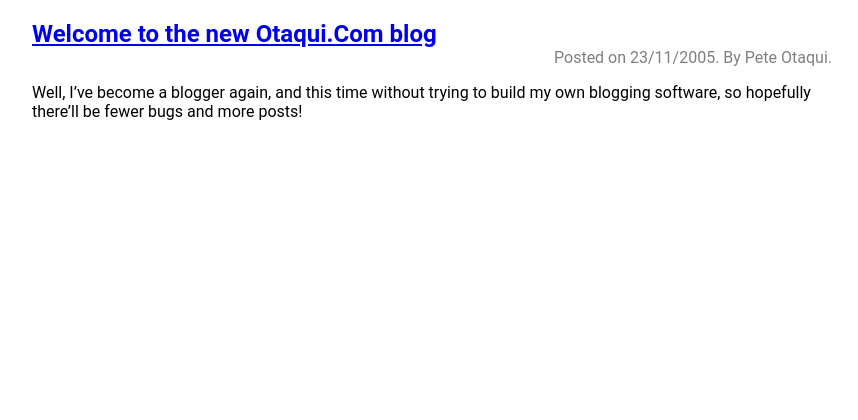
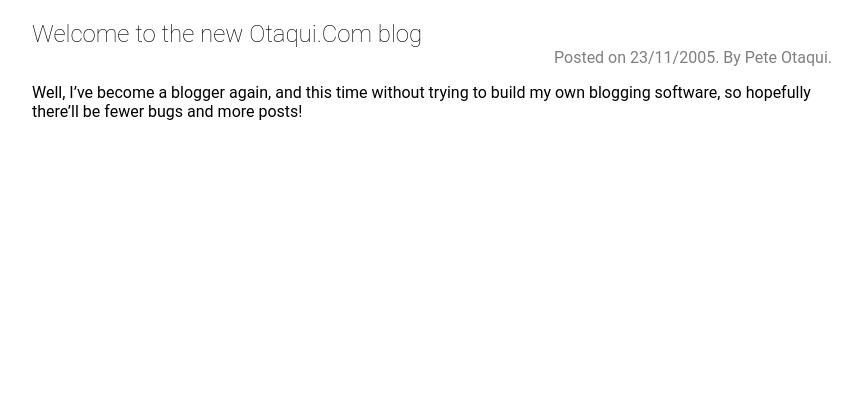
Before and after one commit to pete-otaqui/pete-otaqui.github.io, a PHP site: page /blog/1/welcome/index.html in a window 1280 px wide. Shown: the top 420 px of the page, without its empty margins (208-1066 px from the left). Run offline with PHP 8.4, Linux system fonts and the light colour scheme.

Commit message:
Updated title styling

```diff
--- a/blog/styles.css
+++ b/blog/styles.css
@@ -29,6 +29,11 @@ article {
 }
 header .container > *:first-child {
   margin-bottom: 0;
+}
+header a {
+  font-weight: 100;
+  text-decoration: none;
+  color: black;
 }
 footer {
   margin: 1rem 0;
```
